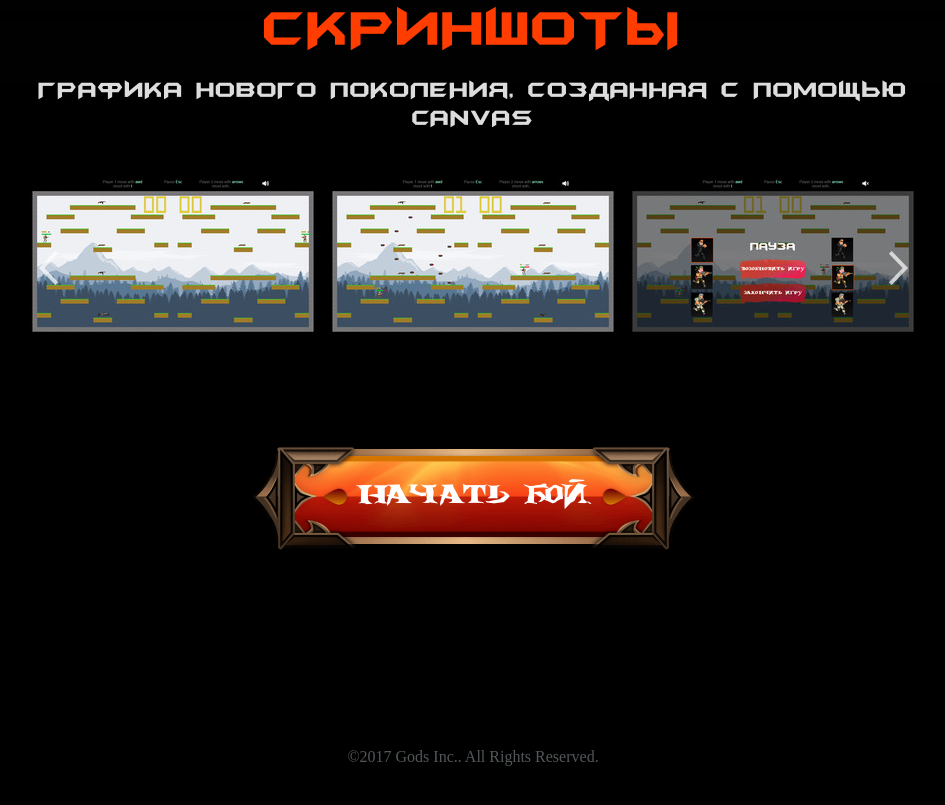
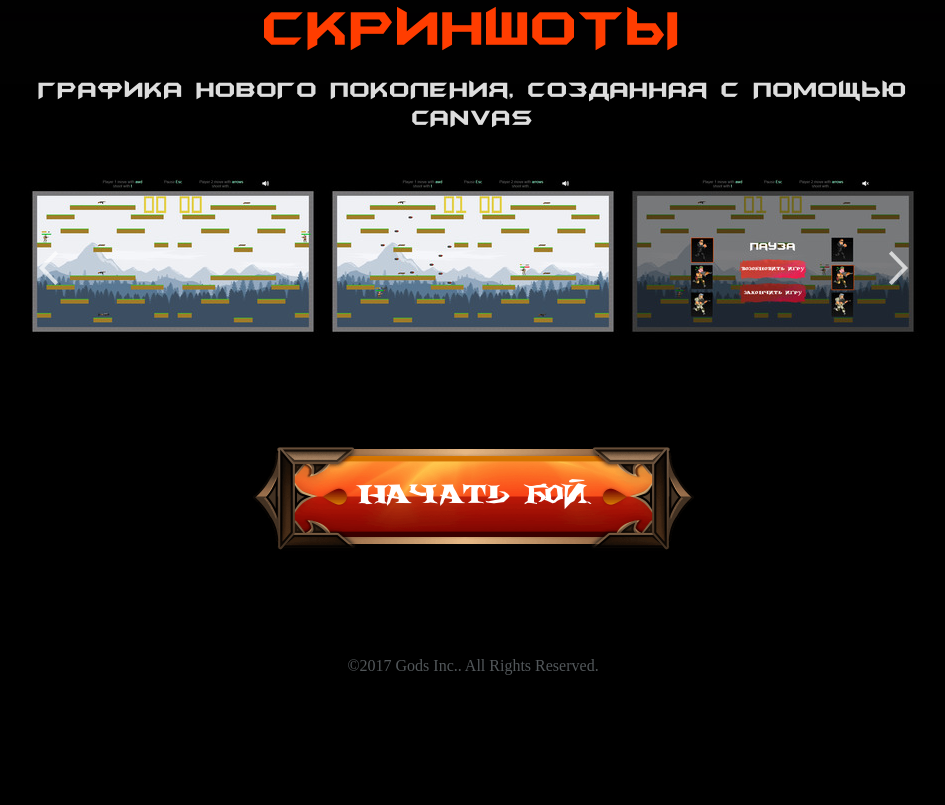
Before and after one commit to arhigod/game, a plain HTML site: page index.html in a window 1280 px wide. Shown: the part 3359-4164 px from the top of the page, without its empty margins (167-1112 px from the left). After the commit the page ends 4106 px from the top, so only its background shows below. Drawn offline with Linux system fonts and the light colour scheme.

Commit message:
footer to bottom

```diff
--- a/css/intro.css
+++ b/css/intro.css
@@ -31,9 +31,8 @@
 
 /*  Page  */
 
-html,
-body {
-    min-height: 100%;
+html {
+    height: 4106px;
 }
 
 ::-webkit-scrollbar {
@@ -41,9 +40,10 @@ body {
 }
 
 body {
-    height: 4106px;
+    min-height: 100%;
     margin: 0;
     background: #000 url(./../img/bg.jpg) center top no-repeat;
+    position: relative;
 }
 
 h1 {
@@ -70,6 +70,7 @@ h2 {
     min-width: 1000px;
     height: 100%;
     margin: 0 auto;
+    padding-bottom: 100px;
 }
 
 .content {
@@ -542,11 +543,13 @@ h2 {
 /* Footer */
 
 footer {
-    line-height: 0;
     width: 100%;
     min-width: 800px;
-    height: 150px;
+    height: 100px;
     cursor: default;
+    position: absolute;
+    bottom: 0;
+    left: 0;
 }
 
 footer .copyright {
```
